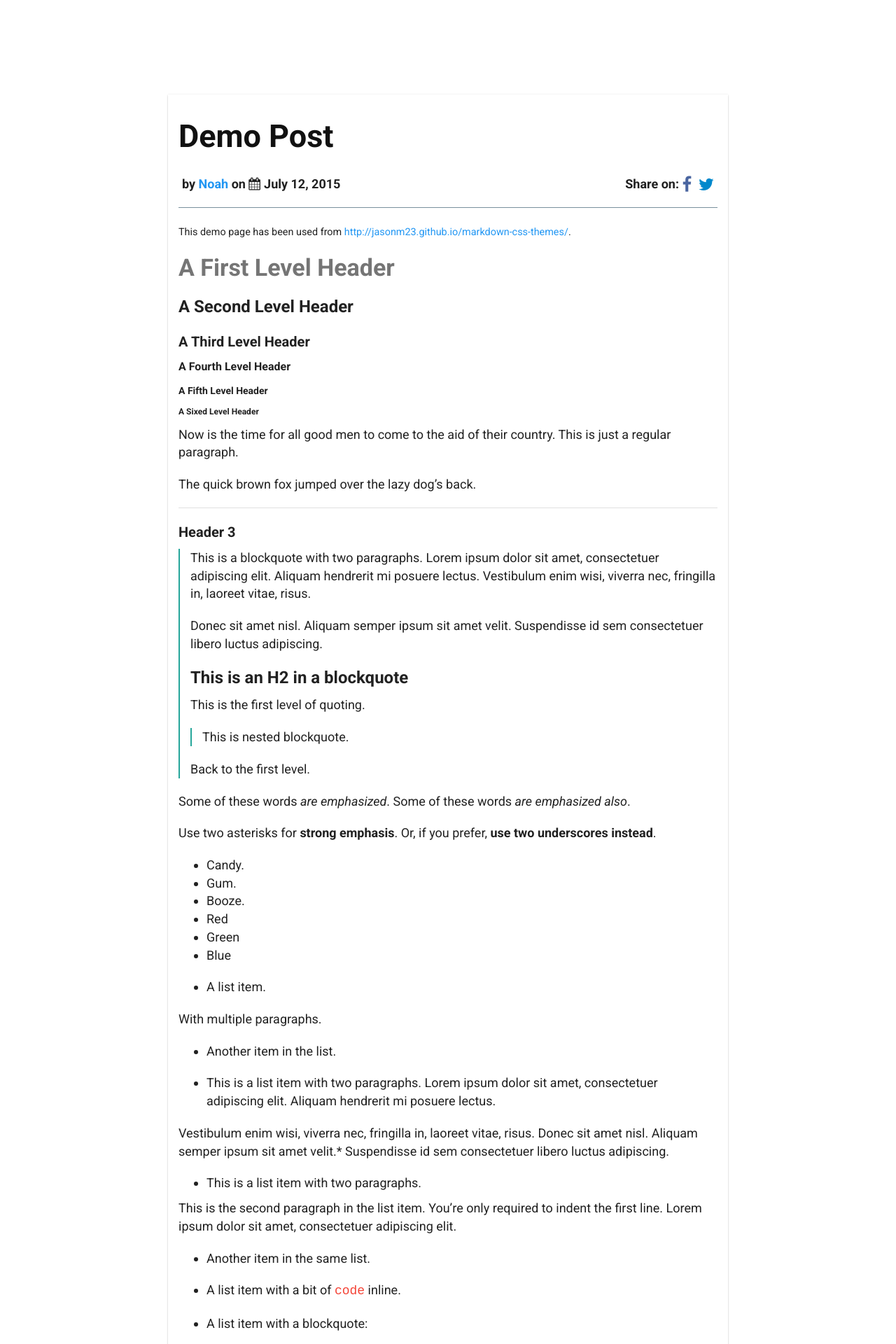
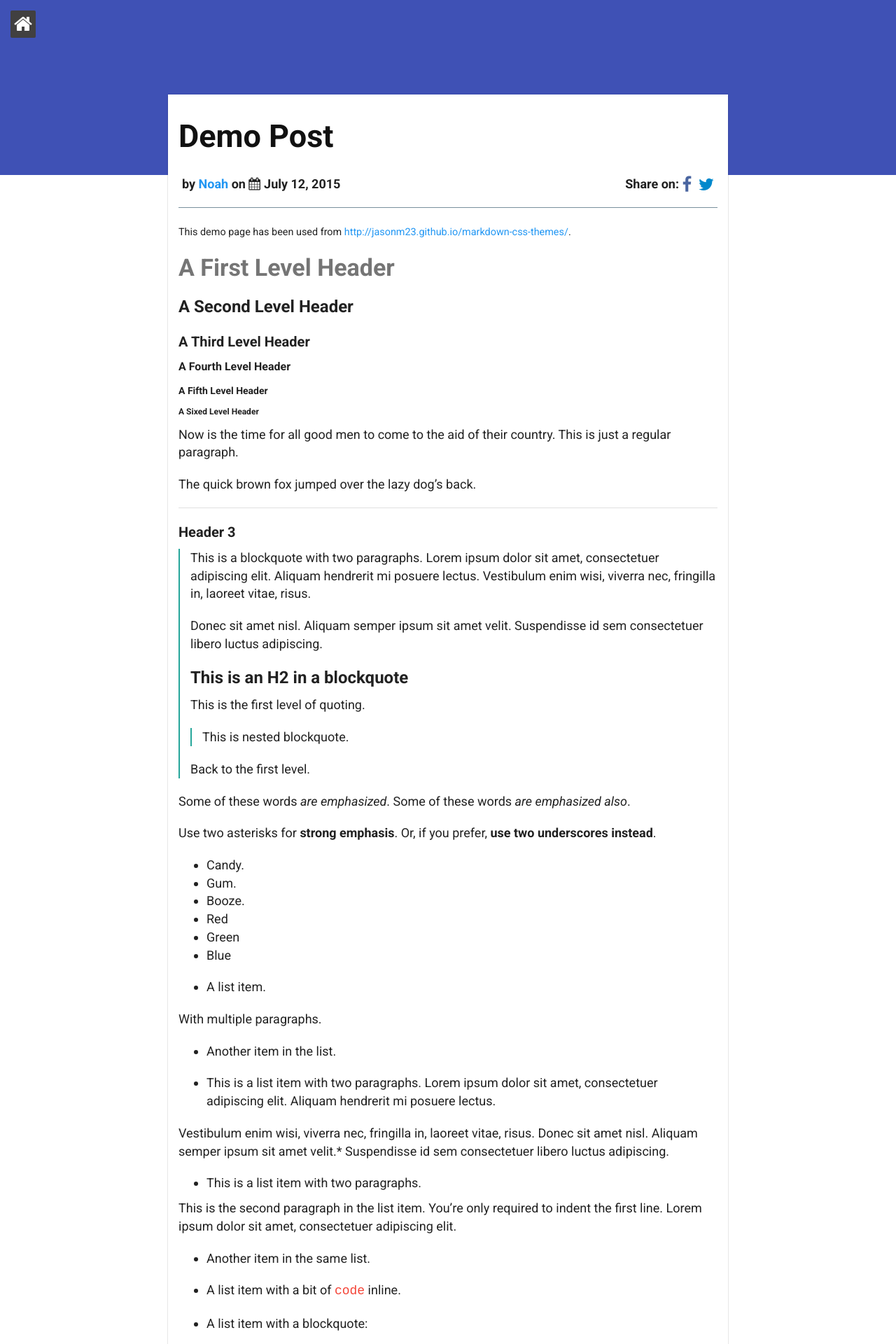
Before and after one commit to AvalancheDev/avalanchedev.github.io, a Jekyll site: the page built from demo.md, in a window 1280 px wide. Shown: the top 1920 px of the page at 70% size. Built offline with Jekyll 4.4.1, drawn with Linux system fonts in a browser that asks for light colours; nearby versions of some CDN libraries.

Commit message:
Fix for post header

```diff
--- a/_layouts/post.html
+++ b/_layouts/post.html
@@ -4,12 +4,10 @@ layout: base
 <body style="padding: 0">
 
   <article class="post-full">
-    {% if page.cover %}
     <header class="bg-holder post-page {% if page.color %}bg-{{ page.color }}{% endif %}" style="{% if page.cover %}background:url({{page.cover}}) no-repeat center center; background-size: cover{% endif %}">
       <a href="{{site.url}}/" class="overlay"><i class="fa fa-home fa-2x"></i></a>
       {% if page.cover %}<div class="img-overlay"></div>{% endif %}
     </header>
-    {% endif %}
     <div class="mui-container mui-panel post-content">
       <h1 class="article-title"><a href="{{page.url}}">{{ page.title }}</a></h1>
       <p class="post-meta">by <a href="{{ site.url }}">{% if page.author %}{{ page.author }}{% else %}{{ site.full_name }}{% endif %}</a> on <time datetime="{{ page.date | date: "%Y-%m-%dT%H:%M" }}"><i class="fa fa-calendar"></i>{{ page.date | date: "%B %-d, %Y" }}</time>
```
